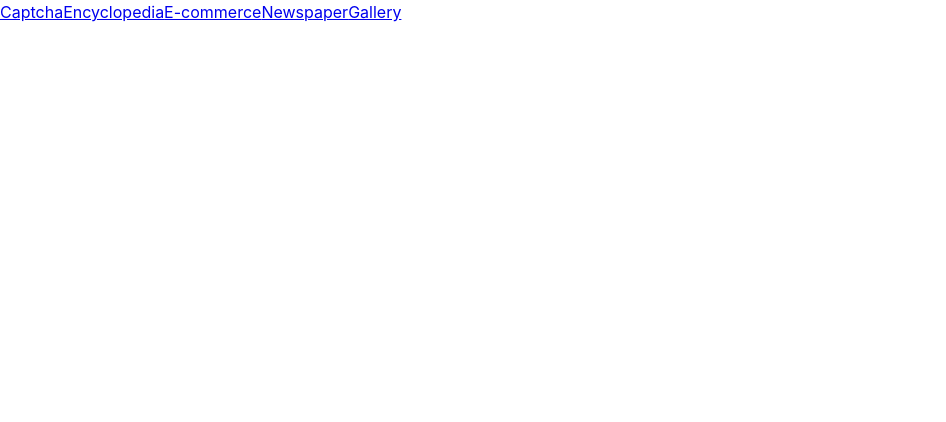
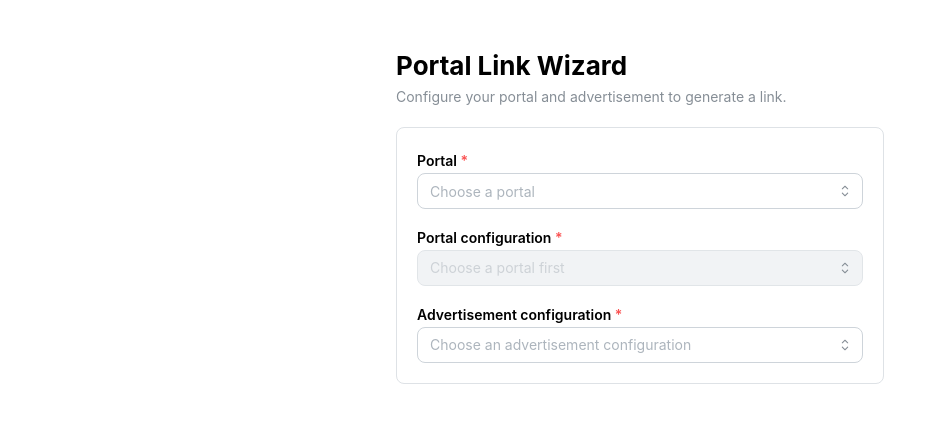
Before and after one commit to wojcho/banner_blindness, a React (Vite) app: page / in a window 1280 px wide. Shown: the top 422 px of the page, without its empty margins (0-946 px from the left). Built offline with nearby package versions, Linux system fonts and the light colour scheme.

Commit message:
Implement link builder

```diff
--- a/src/LinkWizard.tsx
+++ b/src/LinkWizard.tsx
@@ -1,25 +1,161 @@
+import { useState } from "react";
 import { Link } from "react-router-dom";
+
+import {
+  Anchor,
+  Button,
+  Code,
+  CopyButton,
+  Group,
+  Paper,
+  Select,
+  Stack,
+  Text,
+  Title,
+} from "@mantine/core";
 
 const adConfigIds: string[] = ["basic"];
 
-const portals = ["captcha", "encyclopedia", "ecommerce", "newspaper", "gallery"];
+const portals = [
+  { value: "captcha", label: "Captcha" },
+  { value: "encyclopedia", label: "Encyclopedia" },
+  { value: "ecommerce", label: "E-commerce" },
+  { value: "newspaper", label: "Newspaper" },
+  { value: "gallery", label: "Gallery" },
+];
 
-const portalConfigIds = {
-  "enyclopedia": ["basic"],
-  "ecommerce": ["basic"],
-  "newspaper": ["basic"],
-  "gallery": ["basic"],
+type PortalType =
+  | "captcha"
+  | "encyclopedia"
+  | "ecommerce"
+  | "newspaper"
+  | "gallery";
+
+const portalConfigIds: Record<PortalType, string[]> = {
+  captcha: [],
+  encyclopedia: ["basic"],
+  ecommerce: ["basic"],
+  newspaper: ["basic"],
+  gallery: ["basic"],
 };
 
 export function LinkWizard() {
+  const [portal, setPortal] = useState<PortalType | null>(null);
+  const [portalConfigId, setPortalConfigId] = useState<string | null>(null);
+  const [adConfigId, setAdConfigId] = useState<string | null>(null);
+
+  const availablePortalConfigs = portal
+    ? portalConfigIds[portal] ?? []
+    : [];
+
+  const isCaptcha = portal === "captcha";
+
+  const generatedUrl =
+    portal && adConfigId
+      ? portal === "captcha"
+        ? `/captcha/${adConfigId}`
+        : portalConfigId
+          ? `/${portal}/${adConfigId}/${portalConfigId}`
+          : null
+      : null;
+
+  function handlePortalChange(value: string | null) {
+    setPortal(value as PortalType | null);
+    setPortalConfigId(null);
+  }
+
   return (
-    <nav>
-      <Link to="/captcha">Captcha</Link>
-      <Link to="/encyclopedia">Encyclopedia</Link>
-      <Link to="/ecommerce">E-commerce</Link>
-      <Link to="/newspaper">Newspaper</Link>
-      <Link to="/gallery">Gallery</Link>
-    </nav>
+    <Stack
+      maw={520}
+      mx="auto"
+      my="xl"
+      p="md"
+      gap="lg"
+    >
+      <Stack gap={4}>
+        <Title order={2}>Portal Link Wizard</Title>
+        <Text c="dimmed" size="sm">
+          Configure your portal and advertisement to generate a link.
+        </Text>
+      </Stack>
+
+      <Paper withBorder radius="md" p="lg">
+        <Stack gap="md">
+          <Select
+            label="Portal"
+            placeholder="Choose a portal"
+            data={portals}
+            value={portal}
+            onChange={handlePortalChange}
+            searchable
+            clearable
+            nothingFoundMessage="No portals found"
+            required
+          />
+
+          {!isCaptcha && (
+            <Select
+              label="Portal configuration"
+              placeholder={
+                !portal
+                  ? "Choose a portal first"
+                  : "Choose a portal configuration"
+              }
+              data={availablePortalConfigs}
+              value={portalConfigId}
+              onChange={setPortalConfigId}
+              disabled={!portal}
+              searchable
+              clearable
+              required
+            />
+          )}
+
+          <Select
+            label="Advertisement configuration"
+            placeholder="Choose an advertisement configuration"
+            data={adConfigIds}
+            value={adConfigId}
+            onChange={setAdConfigId}
+            searchable
+            clearable
+            required
+          />
+        </Stack>
+      </Paper>
+
+      {generatedUrl && (
+        <Paper withBorder radius="md" p="lg">
+          <Stack gap="sm">
+            <Text fw={600}>Generated link</Text>
+
+            <Code block>{generatedUrl}</Code>
+
+            <Group justify="space-between">
+              <CopyButton value={generatedUrl}>
+                {({ copied, copy }) => (
+                  <Button
+                    variant="light"
+                    color={copied ? "teal" : "blue"}
+                    onClick={copy}
+                  >
+                    {copied ? "Copied!" : "Copy link"}
+                  </Button>
+                )}
+              </CopyButton>
+
+              <Anchor
+                component={Link}
+                to={generatedUrl}
+                fw={600}
+              >
+                Open portal →
+              </Anchor>
+            </Group>
+          </Stack>
+        </Paper>
+      )}
+    </Stack>
   );
 }
 
```
Also changed, not shown: 1 other file (tests, documents, lock files or other folders).
